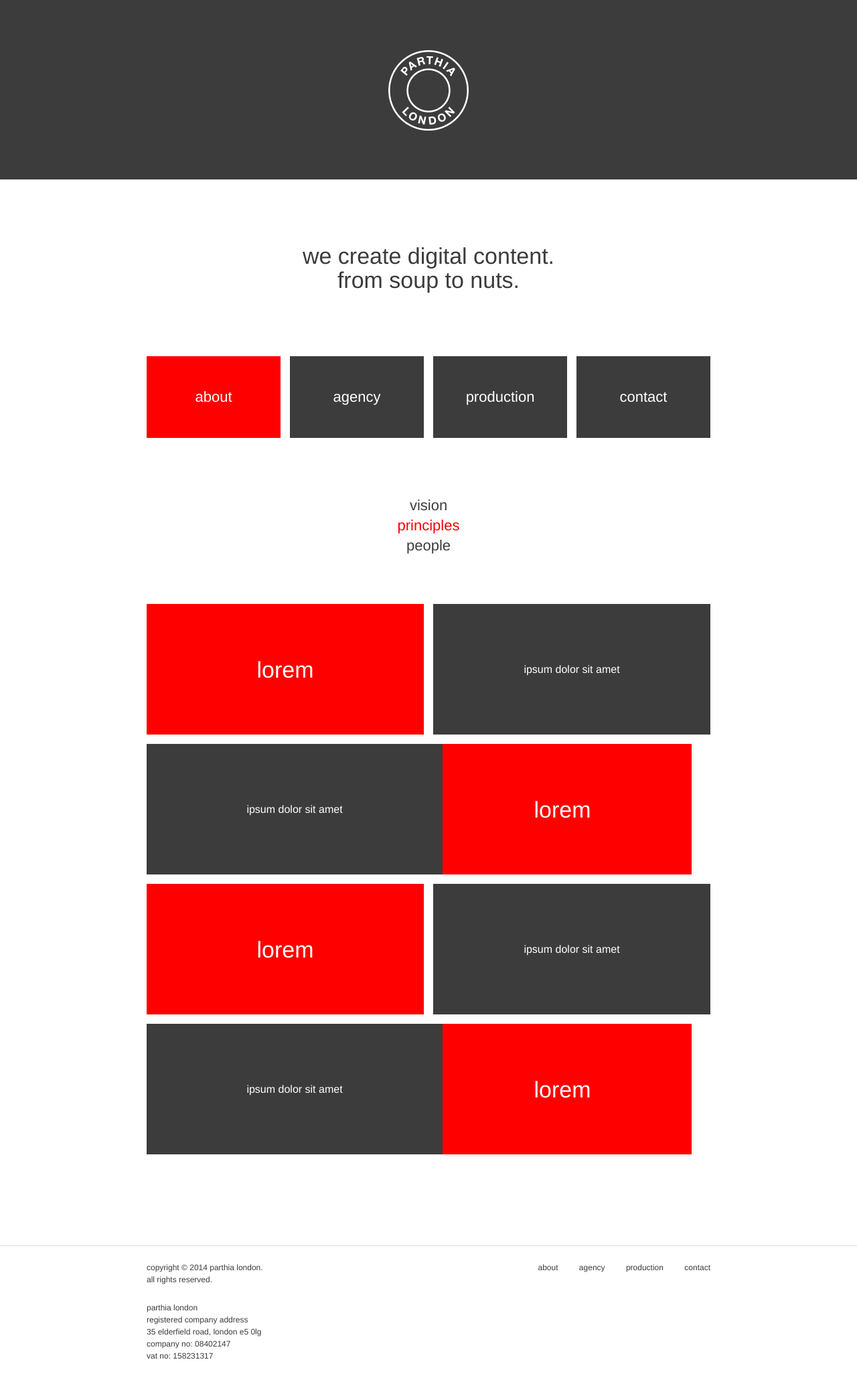
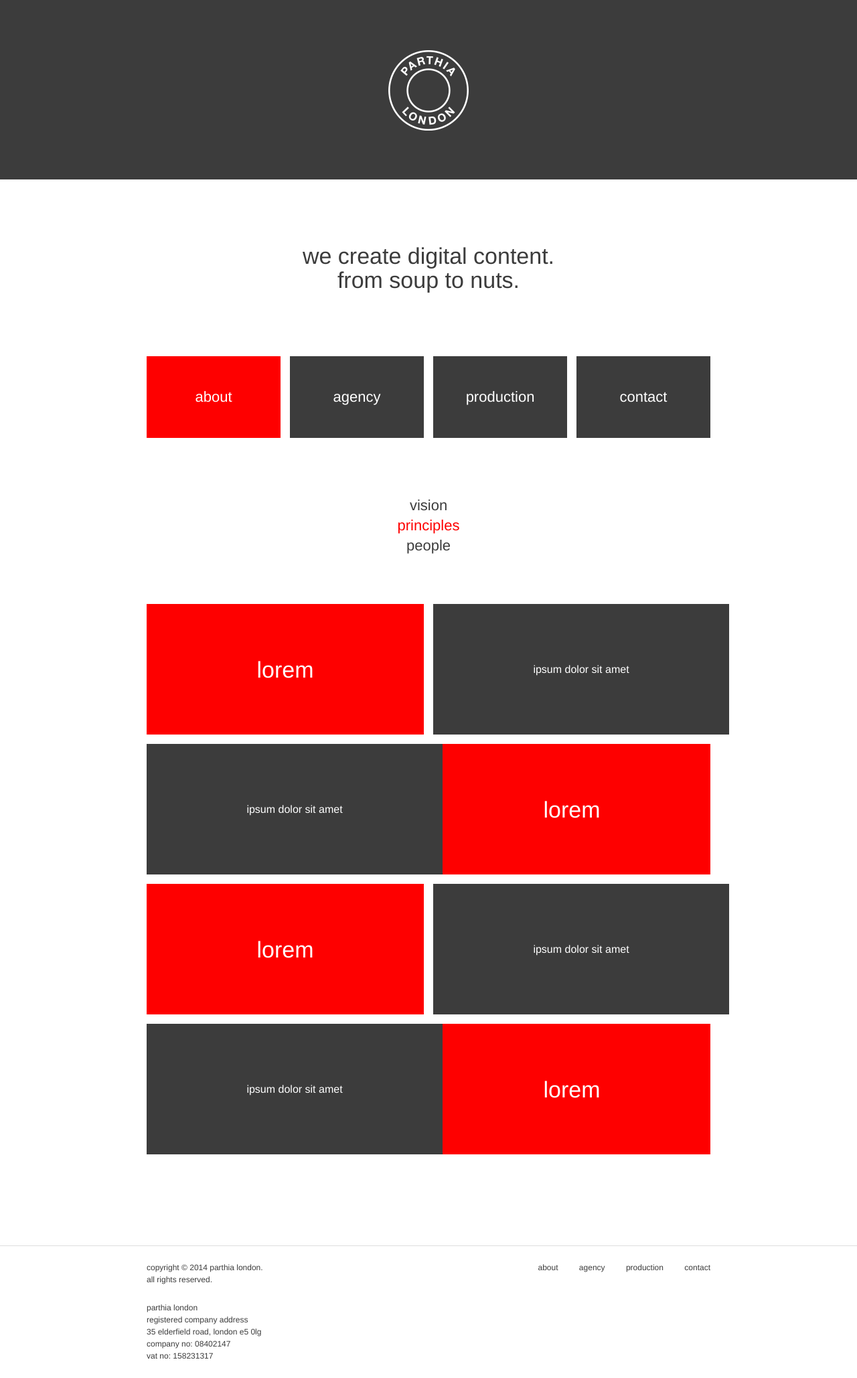
Before and after one commit to marchibbins/parthia, a Jekyll site: the page built from pages/about/principles.md, in a window 1280 px wide. Shown: the whole page at 67% size. Built offline with Jekyll 4.4.1, drawn with Linux system fonts in a browser that asks for light colours.

Commit message:
Introduce wide tablet breakpoint

```diff
--- a/_sass/menu.scss
+++ b/_sass/menu.scss
@@ -15,7 +15,7 @@
     max-width: grid-span(2) + $gutter*2;
     text-align: center;
 
-    @include mq(desktop) {
+    @include mq(tabletWide) {
         @include clearfix;
         max-width: none;
     }
@@ -24,7 +24,7 @@
         font-size: 22px;
         margin: 0 $gutter/2 $gutter;
 
-        @include mq(desktop) {
+        @include mq(tabletWide) {
             float: left;
             margin-left: $gutter;
             margin-right: 0;
--- a/_sass/page.scss
+++ b/_sass/page.scss
@@ -33,7 +33,7 @@
     margin-bottom: $gutter;
 }
 
-@include mq(tablet) {
+@include mq(tabletWide) {
     .columns {
         @include clearfix;
         position: relative;
@@ -65,7 +65,7 @@
 }
 
 .principles {
-    @include mq(tablet) {
+    @include mq(tabletWide) {
         .page-content,
         .page-header {
             height: grid-height(1.5);
```
Also changed, not shown: _sass/mq.scss (+5 -4 lines), css/main.min.css.
